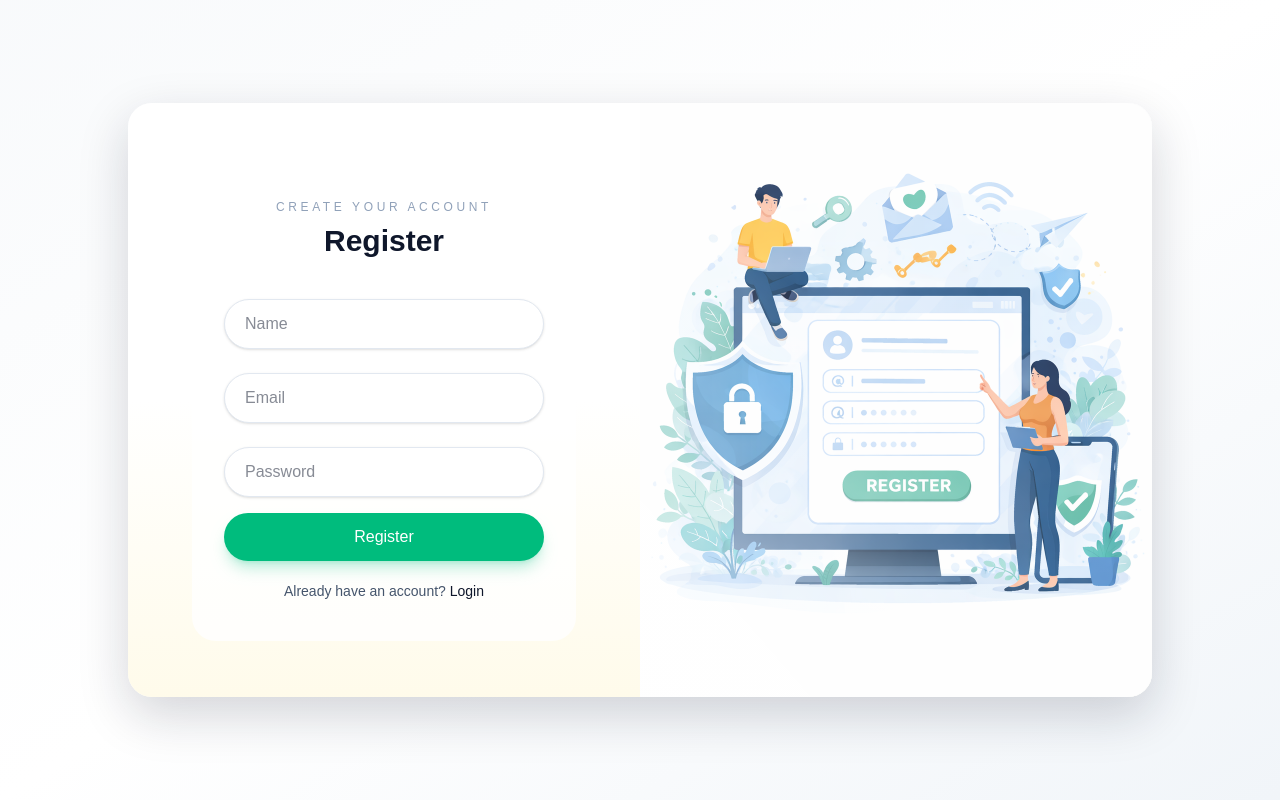
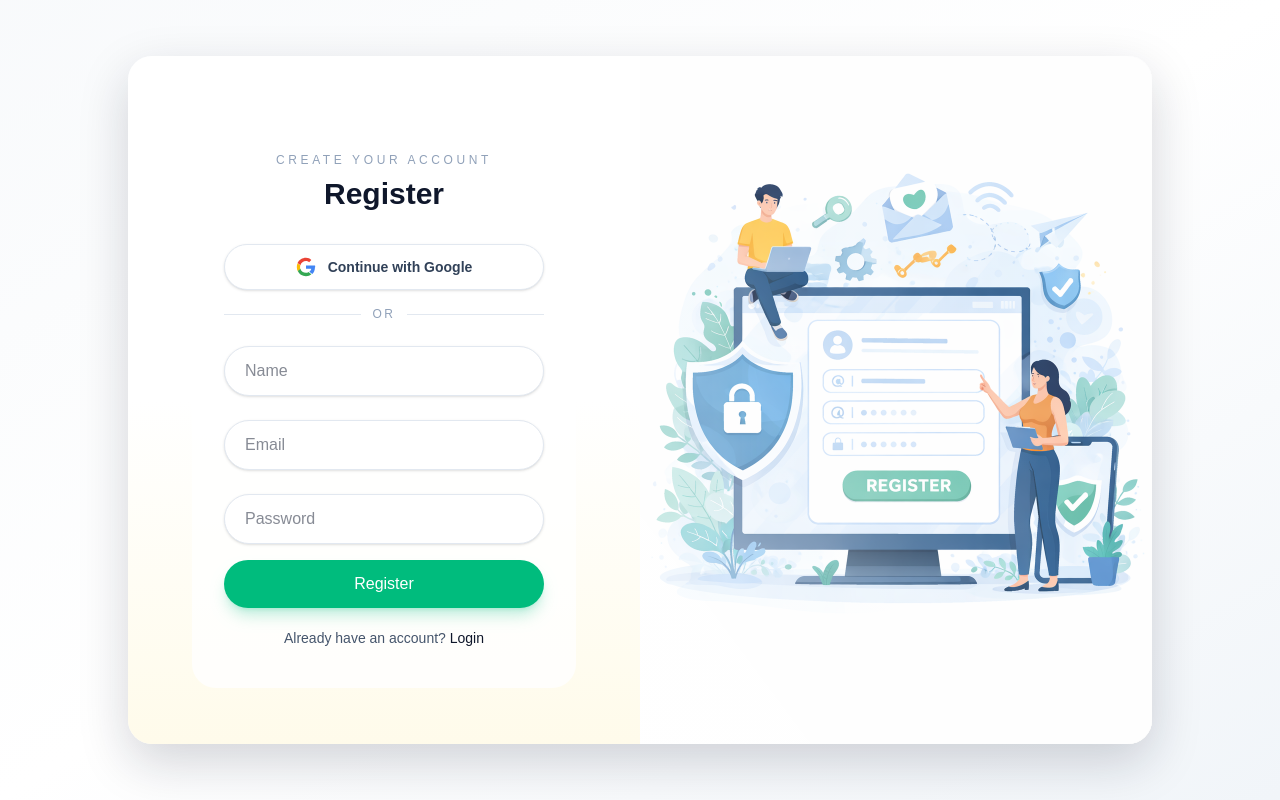
Before and after one commit to mahabur-rahman/invoice.softwarebd.live, a Next.js app: page /register in a window 1280 px wide. Built offline with nearby package versions, Linux system fonts and the light colour scheme; no server answers.

Commit message:
Update auth flow and invoice defaults

```diff
--- a/app/layout.tsx
+++ b/app/layout.tsx
@@ -26,6 +26,7 @@ export default function RootLayout({
   return (
     <html lang="en" suppressHydrationWarning>
       <body
+        suppressHydrationWarning
         className={`${geistSans.variable} ${geistMono.variable} antialiased`}
       >
         <Providers>
--- a/app/page.tsx
+++ b/app/page.tsx
@@ -75,11 +75,17 @@ export default function HomePage() {
       }}
     >
       <header className="relative overflow-hidden">
-        <div className="absolute -top-40 -left-40 h-96 w-96 rounded-full bg-emerald-200/50 blur-3xl animate-[float_14s_ease-in-out_infinite]" />
-        <div className="absolute -top-24 right-0 h-80 w-80 rounded-full bg-amber-200/50 blur-3xl animate-[float_16s_ease-in-out_infinite]" />
+        <div
+          aria-hidden="true"
+          className="pointer-events-none absolute -top-40 -left-40 h-96 w-96 rounded-full bg-emerald-200/50 blur-3xl animate-[float_14s_ease-in-out_infinite]"
+        />
+        <div
+          aria-hidden="true"
+          className="pointer-events-none absolute -top-24 right-0 h-80 w-80 rounded-full bg-amber-200/50 blur-3xl animate-[float_16s_ease-in-out_infinite]"
+        />
 
         <nav
-          className="mx-auto flex w-full max-w-6xl items-center justify-between px-6 py-6"
+          className="relative z-10 mx-auto flex w-full max-w-6xl items-center justify-between px-6 py-6"
           aria-label="Primary"
         >
           <div className="flex items-center gap-3">
@@ -124,7 +130,7 @@ export default function HomePage() {
           </div>
         </nav>
 
-        <section className="mx-auto grid w-full max-w-6xl grid-cols-1 items-center gap-12 px-6 pb-16 pt-6 md:grid-cols-[1.08fr_0.92fr] md:pb-24 md:pt-12">
+        <section className="relative z-10 mx-auto grid w-full max-w-6xl grid-cols-1 items-center gap-12 px-6 pb-16 pt-6 md:grid-cols-[1.08fr_0.92fr] md:pb-24 md:pt-12">
           <div className="space-y-6 animate-[hero-fade_900ms_ease-out]">
             <p className="text-xs uppercase tracking-[0.45em] text-slate-400">
               Modern invoice generator
--- a/components/auth/AuthForm.tsx
+++ b/components/auth/AuthForm.tsx
@@ -1,10 +1,10 @@
 "use client";
 
 import Link from "next/link";
-import { useState } from "react";
+import { useEffect, useMemo, useState } from "react";
 import { useMutation } from "@apollo/client/react";
 import { LOGIN_MUTATION, REGISTER_MUTATION } from "@/lib/graphql/mutations";
-import { useRouter } from "next/navigation";
+import { useRouter, useSearchParams } from "next/navigation";
 import { useUserStore } from "@/lib/store/userStore";
 import Image from "next/image";
 import loginImage from "@/assets/login.png";
@@ -50,8 +50,20 @@ interface LoginVariables {
 
 const AuthForm: React.FC<AuthFormProps> = ({ type }) => {
   const router = useRouter();
+  const searchParams = useSearchParams();
   const setUserId = useUserStore((state) => state.setUserId);
   const isRegister = type === "register";
+  const googleAuthUrl = useMemo(() => {
+    const explicitUrl = process.env.NEXT_PUBLIC_GOOGLE_AUTH_URL;
+    if (explicitUrl && explicitUrl.length > 0) {
+      return explicitUrl;
+    }
+    const graphqlEndpoint = process.env.NEXT_PUBLIC_GRAPHQL_ENDPOINT;
+    if (!graphqlEndpoint) {
+      return "";
+    }
+    return graphqlEndpoint.replace(/\/graphql\/?$/, "") + "/auth/google";
+  }, []);
   const [formData, setFormData] = useState<RegisterInput>({
     name: "",
     email: "",
@@ -59,6 +71,30 @@ const AuthForm: React.FC<AuthFormProps> = ({ type }) => {
   });
   const [formError, setFormError] = useState<string | null>(null);
   const [formSuccess, setFormSuccess] = useState<string | null>(null);
+
+  useEffect(() => {
+    const error = searchParams.get("error");
+    const accessToken = searchParams.get("accessToken");
+    const refreshToken = searchParams.get("refreshToken");
+    const userId = searchParams.get("userId");
+
+    if (error) {
+      setFormError("Google login failed. Please try again.");
+      router.replace(isRegister ? "/register" : "/login");
+      return;
+    }
+
+    if (accessToken && refreshToken && userId) {
+      if (typeof window !== "undefined") {
+        localStorage.setItem(
+          "user",
+          JSON.stringify({ accessToken, refreshToken, userId }),
+        );
+        setUserId(userId);
+      }
+      router.replace("/dashboard");
+    }
+  }, [searchParams, router, isRegister, setUserId]);
 
   const [registerUser, { loading: registerLoading }] = useMutation<
     RegisterResponse,
@@ -151,6 +187,18 @@ const AuthForm: React.FC<AuthFormProps> = ({ type }) => {
     }
   };
 
+  const handleGoogleLogin = () => {
+    setFormError(null);
+    setFormSuccess(null);
+    if (!googleAuthUrl) {
+      setFormError("Google login is not configured yet.");
+      return;
+    }
+    if (typeof window !== "undefined") {
+      window.location.href = googleAuthUrl;
+    }
+  };
+
 
 
   const isSubmitting = isRegister ? registerLoading : loginLoading;
@@ -184,7 +232,48 @@ const AuthForm: React.FC<AuthFormProps> = ({ type }) => {
               </h1>
             </div>
 
-            <form onSubmit={handleSubmit} className="space-y-4">
+            <div className="space-y-4">
+              <button
+                type="button"
+                onClick={handleGoogleLogin}
+                disabled={isSubmitting}
+                className="flex w-full items-center justify-center gap-3 rounded-full border border-slate-200 bg-white px-5 py-3 text-sm font-semibold text-slate-700 shadow-sm transition hover:-translate-y-0.5 hover:border-slate-300 disabled:cursor-not-allowed disabled:opacity-70"
+              >
+                <span className="flex h-5 w-5 items-center justify-center rounded-full bg-white">
+                  <svg
+                    viewBox="0 0 48 48"
+                    aria-hidden="true"
+                    className="h-5 w-5"
+                  >
+                    <path
+                      fill="#EA4335"
+                      d="M24 9.5c3.54 0 6.13 1.53 7.54 2.8l5.2-5.2C33.64 4.1 29.26 2 24 2 14.95 2 7.16 7.18 3.7 14.6l6.8 5.28C12.14 13.65 17.58 9.5 24 9.5z"
+                    />
+                    <path
+                      fill="#4285F4"
+                      d="M46.1 24.5c0-1.62-.14-2.79-.45-4H24v7.6h12.6c-.25 2.06-1.6 5.17-4.6 7.26l7.1 5.5c4.1-3.8 6.4-9.4 6.4-16.36z"
+                    />
+                    <path
+                      fill="#FBBC05"
+                      d="M10.5 28.88a14.75 14.75 0 0 1-.78-4.38c0-1.52.26-2.98.72-4.38l-6.8-5.28A22.02 22.02 0 0 0 2 24.5c0 3.58.86 6.96 2.4 9.96l6.1-5.58z"
+                    />
+                    <path
+                      fill="#34A853"
+                      d="M24 46c5.26 0 9.7-1.74 12.93-4.74l-7.1-5.5c-1.9 1.33-4.45 2.22-5.83 2.22-6.42 0-11.86-4.15-13.5-9.88l-6.1 5.58C7.16 40.82 14.95 46 24 46z"
+                    />
+                  </svg>
+                </span>
+                Continue with Google
+              </button>
+
+              <div className="flex items-center gap-3 text-xs uppercase tracking-[0.2em] text-slate-400">
+                <span className="h-px flex-1 bg-slate-200" />
+                or
+                <span className="h-px flex-1 bg-slate-200" />
+              </div>
+            </div>
+
+            <form onSubmit={handleSubmit} className="space-y-4 mt-4">
             {isRegister && (
               <div>
                 <input
--- a/components/invoice/InvoiceForm.tsx
+++ b/components/invoice/InvoiceForm.tsx
@@ -95,6 +95,14 @@ const getColDndId = (column: InvoiceColumnInput) => (column.id ?? column.fieldKe
 
 const getRowDndId = (item: InvoiceItem) => `row-${item._rowId ?? ""}`;
 
+const formatDateInput = (date: Date) => {
+  const year = date.getFullYear();
+  const month = String(date.getMonth() + 1).padStart(2, "0");
+  const day = String(date.getDate()).padStart(2, "0");
+  return `${year}-${month}-${day}`;
+};
+
+
 /* ================= SORTABLE CELL (FIRST ROW ONLY) ================= */
 
 const SortableCell = ({
@@ -190,6 +198,22 @@ const SortableRow = ({
   );
 };
 
+const DateDefaults = () => {
+  const { values, setFieldValue } = useFormikContext<InvoiceFormValues>();
+
+  React.useEffect(() => {
+    if (values.issueDate || values.dueDate) return;
+    const today = new Date();
+    const dueDate = new Date(today);
+    dueDate.setDate(dueDate.getDate() + 3);
+
+    setFieldValue("issueDate", formatDateInput(today), false);
+    setFieldValue("dueDate", formatDateInput(dueDate), false);
+  }, [setFieldValue, values.dueDate, values.issueDate]);
+
+  return null;
+};
+
 const ItemsColumnSync = ({ columns }: { columns: InvoiceColumnInput[] }) => {
   const { values, setFieldValue } = useFormikContext<InvoiceFormValues>();
   const prevColumnsRef = React.useRef<InvoiceColumnInput[]>(columns);
@@ -255,7 +279,7 @@ const InvoiceForm = ({
     client: "",
     business: "",
     currency: "BDT",
-    status: "DRAFT",
+    status: "INVOICE",
     issueDate: "",
     dueDate: "",
     items: [createEmptyItem(initialRowId)],
@@ -377,6 +401,7 @@ const InvoiceForm = ({
         {({ values, setFieldValue }) => (
           <Form className="space-y-8">
           <ItemsColumnSync columns={columns} />
+          <DateDefaults />
           <LiveCalculation columns={columns} onUpdate={onUpdate} />
           <h2 className="text-2xl font-bold text-gray-800">{editing ? 'Update': 'Create'} Invoice</h2>
 
@@ -848,7 +873,7 @@ const InvoiceForm = ({
         open={businessModalOpen}
         onCancel={() => setBusinessModalOpen(false)}
         footer={null}
-        destroyOnClose
+        destroyOnHidden
         closable={false}
         width={720}
       >
@@ -866,7 +891,7 @@ const InvoiceForm = ({
         open={clientModalOpen}
         onCancel={() => setClientModalOpen(false)}
         footer={null}
-        destroyOnClose
+        destroyOnHidden
         closable={false}
         width={720}
       >
--- a/components/invoice/InvoicePreview.tsx
+++ b/components/invoice/InvoicePreview.tsx
@@ -46,6 +46,22 @@ const formatDate = (value?: string) => {
   }
   return value;
 };
+
+const getValidImageUrl = (value?: string) => {
+  const trimmed = value?.trim();
+  if (!trimmed) return null;
+  if (trimmed.startsWith("/")) return trimmed;
+  try {
+    const parsed = new URL(trimmed);
+    if (parsed.protocol === "http:" || parsed.protocol === "https:") {
+      return parsed.toString();
+    }
+    return null;
+  } catch {
+    return null;
+  }
+};
+
 
 /* ================= COMPONENT ================= */
 
@@ -99,15 +115,21 @@ const InvoicePreview = ({ data, columns, showPrintButton }: InvoicePreviewProps)
           </div>
 
           <div>
-            {businessData?.singleBusiness?.logoUrl &&
+            {(() => {
+              const logoUrl = getValidImageUrl(
+                businessData?.singleBusiness?.logoUrl,
+              );
+              if (!logoUrl) return null;
+              return (
                 <Image
                   alt="logo"
-                src={businessData?.singleBusiness?.logoUrl || ""}
+                  src={logoUrl}
                   className="h-16 w-auto"
                   width={400}
                   height={400}
                 />
-            }
+              );
+            })()}
           </div>
 
           <div className="text-right text-sm">
```
Also changed, not shown: 1 other file (tests, documents, lock files or other folders). Lines whose indentation alone changed are shown as unchanged.
